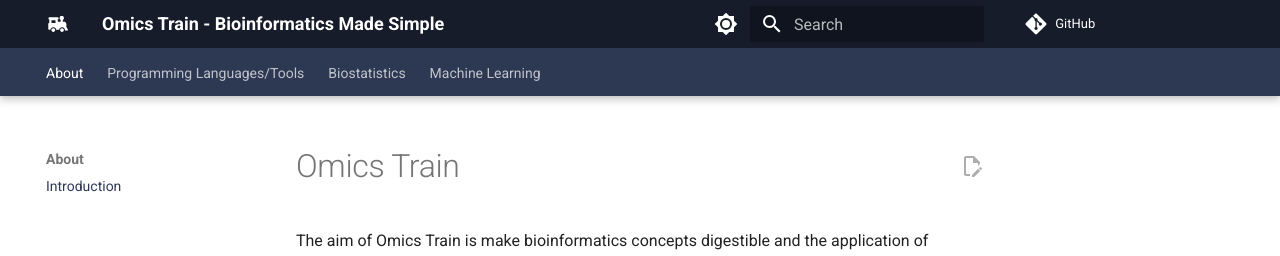
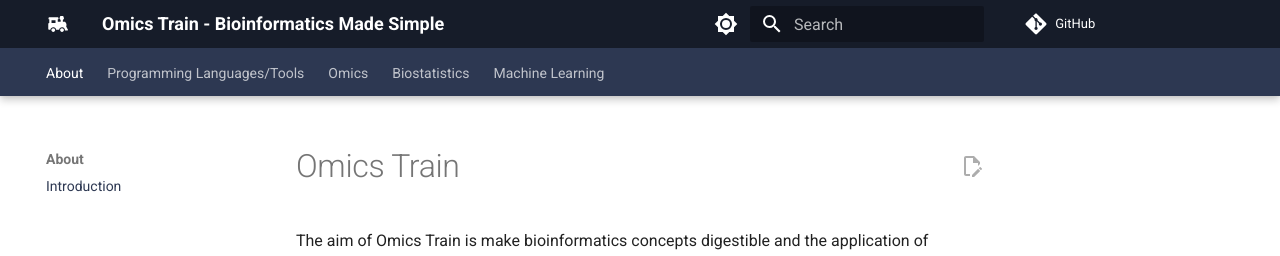
Before and after one commit to comp-tox-jhu/CompToxLab, an MkDocs documentation site: the page built from docs/index.md, in a window 1280 px wide. Shown: the top 256 px of the page. Built offline with MkDocs 1.6.1 and Material for MkDocs 9.7.7, drawn with Linux system fonts in a browser that asks for light colours; comment, search, counter and statistics services are not loaded.

Commit message:
Update mkdocs.yml

```diff
--- a/mkdocs.yml
+++ b/mkdocs.yml
@@ -77,6 +77,8 @@ nav:
         - Introduction: index.md
     - Programming Languages/Tools:
         - "Programming Languages/Tools": programming_languages_tools/programming_languages_tools.md
+    - Omics:
+        - Omics: omics/omics.md
     - Biostatistics:
         - "Biostatistics": biostatistics/biostatistics.md
         - "Setup": biostatistics/biostats.md
```
